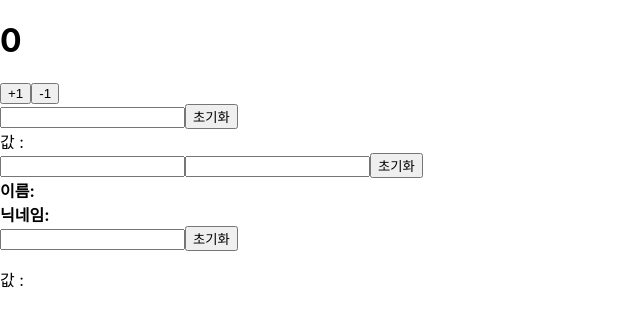
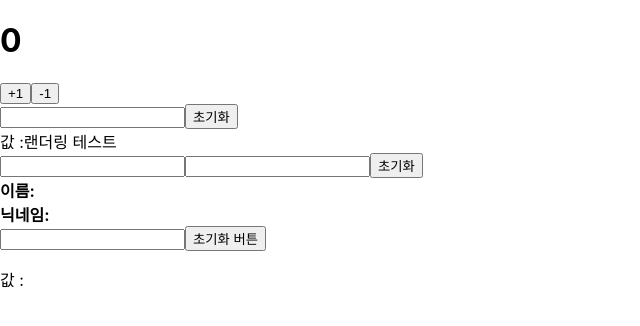
Before and after one commit to ytw418/ReactProject, a React (Create React App) app in the folder project02/: page / in a window 1280 px wide. Shown: the top 326 px of the page, without its empty margins (0-640 px from the left). Built offline with nearby package versions, Linux system fonts and the light colour scheme.

Commit message:
노트북 성능 테스트

```diff
--- a/project02/src/App.js
+++ b/project02/src/App.js
@@ -14,7 +14,7 @@ function App() {
 <Counter></Counter>
 <InputSample></InputSample>
 <Inputs></Inputs>
-<InputSample_Ex>asd</InputSample_Ex>
+<InputSample_Ex></InputSample_Ex>
 </>
   );
 }
--- a/project02/src/InputSample.js
+++ b/project02/src/InputSample.js
@@ -16,7 +16,7 @@ function InputSample() {
         <div>
             <input onChange={onChange} value={text}></input>
             <button onClick={onReset}>초기화</button>
-            <div>값 : {text}</div>
+            <div>값 :랜더링 테스트 {text}</div>
 
         </div>
     );
--- a/project02/src/InputSample_Ex.js
+++ b/project02/src/InputSample_Ex.js
@@ -6,7 +6,7 @@ function InputSample_Ex() {
     return (
         <div>
             <input ></input>
-            <button>초기화</button>
+            <button>초기화 버튼</button>
             <p>값 : {} </p>
         </div>
     )
```
Also changed, not shown: 1 other file (tests, documents, lock files or other folders).
